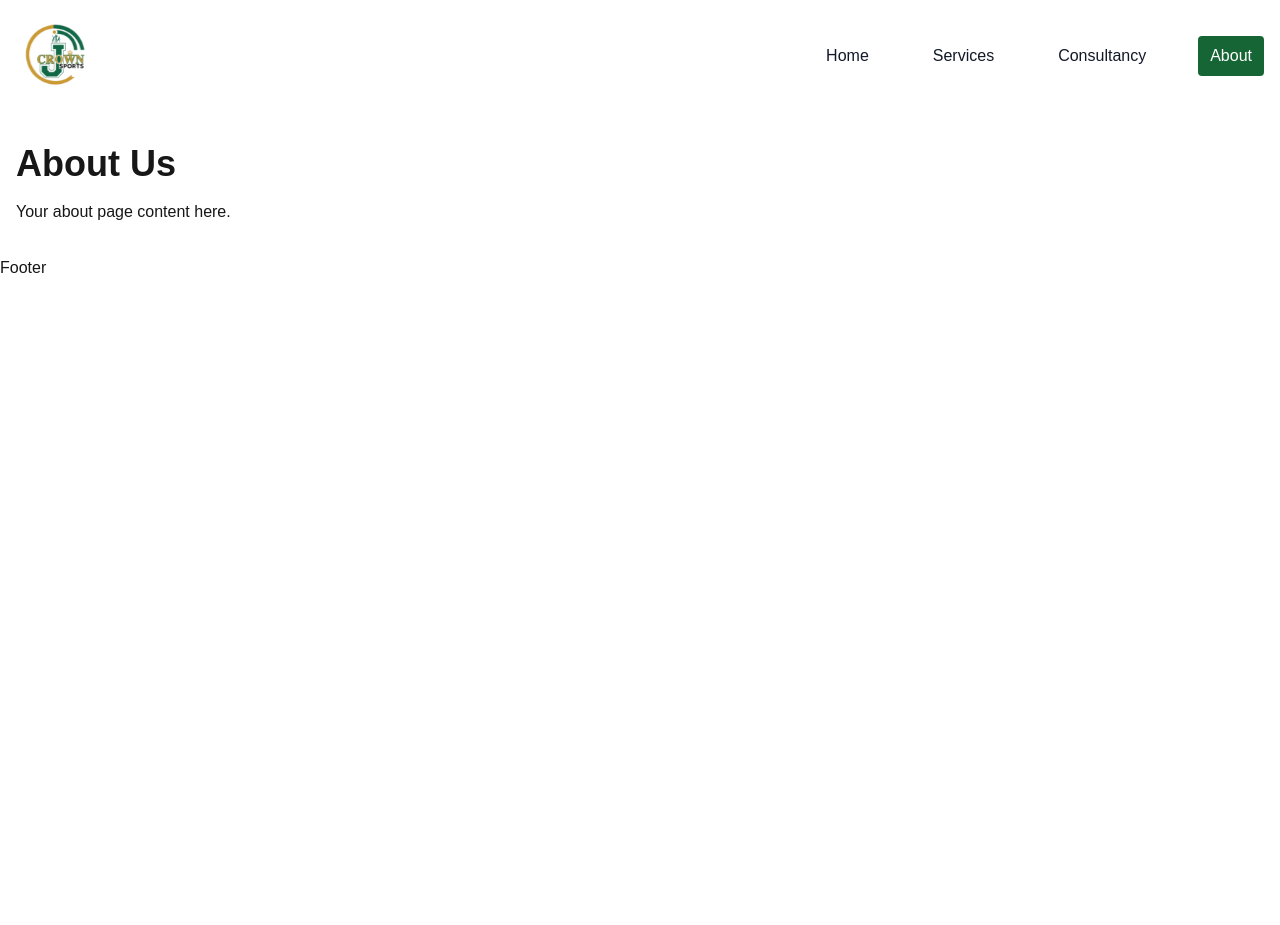
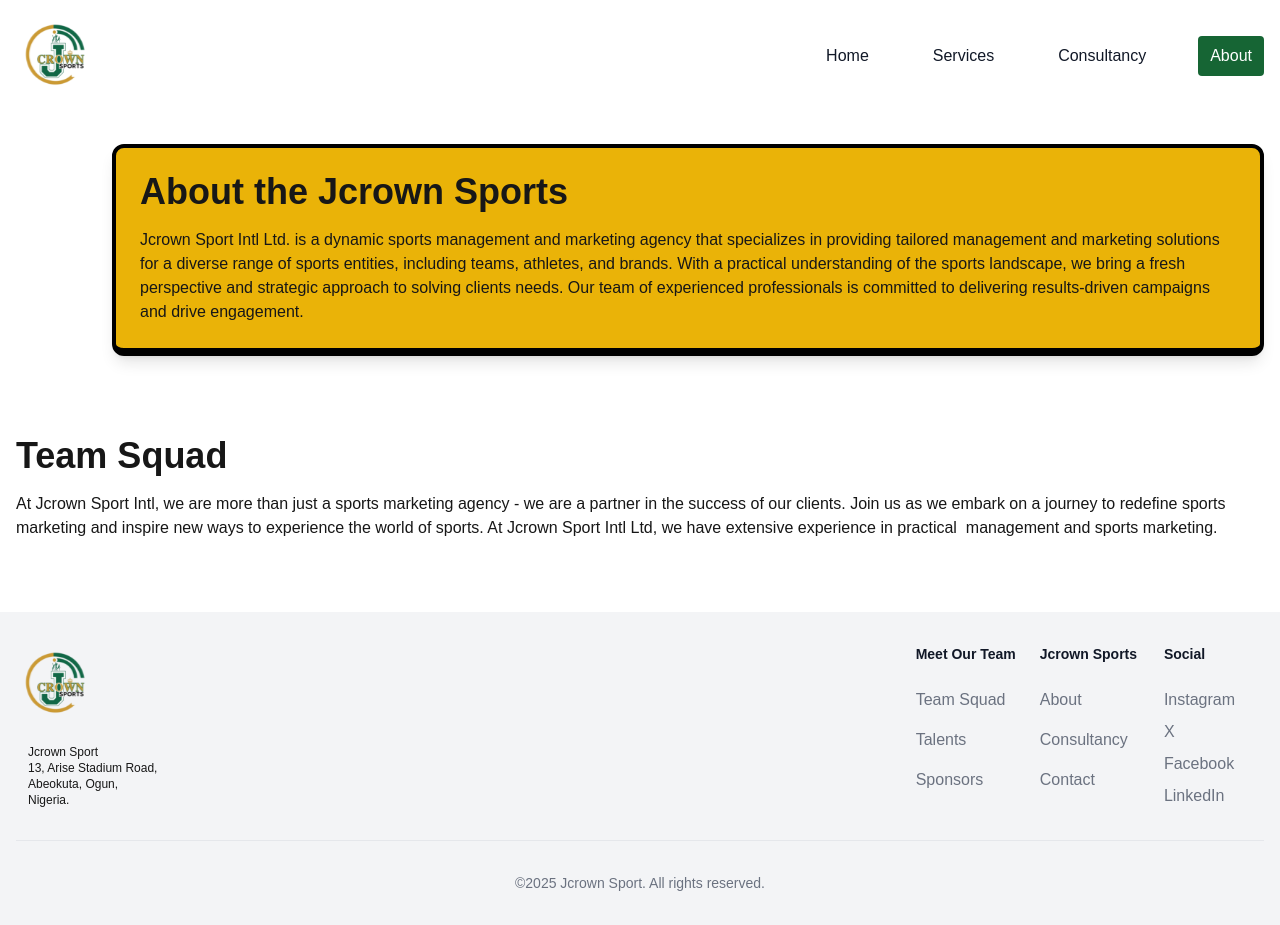
Before and after one commit to MosesAweda/Jcrown, a Next.js app: page /about in a window 1280 px wide. Before the commit the page ends 800 px from the top, so only its background shows below. Built offline with nearby package versions, Linux system fonts and the light colour scheme.

Commit message:
Full speed

```diff
--- a/app/about/page.tsx
+++ b/app/about/page.tsx
@@ -1,8 +1,20 @@
 export default function About() {
   return (
     <main className="container mx-auto px-4 py-8">
-      <h1 className="text-4xl font-bold">About Us</h1>
-      <p className="mt-4">Your about page content here.</p>
+      <div className="flex justify-end w-full">
+    <div className="bg-yellow-500 p-6 rounded-xl shadow-lg border-black  border-solid border-b-8 border-4 max-w-6xl" >
+      <h1 className="text-4xl font-bold mb-4">About the Jcrown Sports</h1>
+    Jcrown Sport Intl Ltd. is a dynamic sports management and marketing agency that specializes in providing tailored management and
+     marketing solutions for a diverse range of sports entities, including teams, athletes, and brands. With a practical understanding of the sports landscape, we bring a fresh perspective and strategic approach to solving clients needs.
+    Our team of experienced professionals is committed to delivering results-driven campaigns  and drive engagement.
+      </div>
+      </div>
+
+      <div className="mt-20">
+        <h1 className="text-4xl font-bold mb-4">Team Squad</h1>
+      At Jcrown Sport Intl, we are more than just a sports marketing agency - we are a partner in the success of our clients. Join us as we embark on a journey to redefine sports marketing and inspire new ways to experience the world of sports.
+       At Jcrown Sport Intl Ltd, we have extensive experience in practical  management and sports marketing.
+      </div>
     </main>
   )
 }
--- a/app/components/Footer.tsx
+++ b/app/components/Footer.tsx
@@ -7,8 +7,129 @@
 export default function Footer() {
 
   return (
-<div>
-    Footer
-</div>
+<footer className="bg-gray-100 dark:bg-gray-900 mt-10">
+  <div className="mx-auto w-full max-w-screen-xl p-4 py-6 lg:py-8">
+    <div className="md:flex md:justify-between">
+      <div className="mb-6 md:mb-0">
+        <a href="/" className="flex items-center">
+          <img
+            src="logo.svg"
+            className=" h-20 me-3"
+            alt=" Logo"
+          />
+
+        </a>
+        <div className="text-xs sm:ml-3 mt-5 whitespace-nowrap dark:text-white">
+          Jcrown Sport <br />
+        13, Arise Stadium Road,  <br /> Abeokuta,
+            Ogun, <br /> Nigeria.
+          </div>
+      </div>
+
+
+
+      <div className="grid grid-cols-2 gap-8 sm:gap-6 sm:grid-cols-3">
+        <div>
+          <h2 className="mb-6 text-sm font-semibold text-gray-900 ] dark:text-white">
+            Meet Our Team
+          </h2>
+          <ul className="text-gray-500 dark:text-gray-400 font-medium">
+            <li className="mb-4">
+              <a href="https://flowbite.com/" className="hover:underline">
+                Team Squad
+              </a>
+            </li>
+            <li className="mb-4">
+              <a href="https://tailwindcss.com/" className="hover:underline">
+                Talents
+              </a>
+            </li>
+            <li className="mb-4">
+              <a href="https://tailwindcss.com/" className="hover:underline">
+                Sponsors{" "}
+              </a>
+            </li>
+          </ul>
+        </div>
+        <div>
+          <h2 className="mb-6 text-sm font-semibold text-gray-900   dark:text-white">
+            {" "}
+            Jcrown Sports
+          </h2>
+          <ul className="text-gray-500 dark:text-gray-400 font-medium">
+            <li className="mb-4">
+              <a
+                href="https://github.com/themesberg/flowbite"
+                className="hover:underline "
+              >
+                About
+              </a>
+            </li>
+            <li className="mb-4">
+              <a
+                href="https://discord.gg/4eeurUVvTy"
+                className="hover:underline"
+              >
+                Consultancy
+              </a>
+            </li>
+            <li>
+              <a
+                href="https://discord.gg/4eeurUVvTy"
+                className="hover:underline"
+              >
+                Contact
+              </a>
+            </li>
+          </ul>
+        </div>
+        <div>
+          <h2 className="mb-6 text-sm font-semibold text-gray-900   dark:text-white">
+            Social
+          </h2>
+          <ul className="text-gray-500 dark:text-gray-400 font-medium">
+            <li className="mb-2">
+              <a href="#" className="hover:underline">
+                Instagram
+              </a>
+            </li>
+            <li className="mb-2">
+              <a href="#" className="hover:underline">
+                X
+              </a>
+            </li>
+            <li className="mb-2">
+              <a
+                href="https://discord.gg/4eeurUVvTy"
+                className="hover:underline"
+              >
+                Facebook
+              </a>
+            </li>
+            <li>
+              <a
+                href="https://discord.gg/4eeurUVvTy"
+                className="hover:underline"
+              >
+                LinkedIn
+              </a>
+            </li>
+          </ul>
+        </div>
+      </div>
+    </div>
+
+
+
+
+    <hr className="my-6 border-gray-200 sm:mx-auto dark:border-gray-700 lg:my-8" />
+    <div className="sm:flex sm:items-center sm:justify-center">
+      <span className="text-sm text-gray-500 sm:text-center dark:text-gray-400">
+      ©2025 Jcrown Sport. All rights reserved.
+      </span>
+    </div>
+  </div>
+</footer>
+
   );
 }
--- a/app/consultancy/page.tsx
+++ b/app/consultancy/page.tsx
@@ -1,4 +1,5 @@
 
+import linkedIn from '../../public/linkedin.svg'
 export default function Services() {
 
 
@@ -8,10 +9,10 @@
         <div className=" p-6  ">
         <div className="bg-gray-900 p-6 rounded-xl">
           <div className="max-w-md   mx-auto">
-            <div className="text-white text-2xl mb-6">Need Consultancy</div>
+            <div className="text-white text-3xl font-bold mb-6">Need Consultancy</div>
             <form className="w-full">
               <div className="flex flex-wrap -mx-3 mb-6">
-                <div className="w-full md:w-1/2 px-3">
+                <div className="w-full md:w-1/2 px-3 mb-6 md:mb-0">
                   <input
                     className="appearance-none block dark:focus:bg-gray-600 dark:bg-gray-700 dark:text-gray-300 dark:border-none w-full bg-gray-200 text-gray-700 border border-gray-200 rounded py-3 px-4 leading-tight focus:outline-none focus:bg-white focus:border-gray-500"
                     id="grid-first-name"
@@ -69,15 +70,15 @@
         <div className="flex flex-col sm:ml-20 justify-center p-6">
           <h1 className="text-4xl font-bold mt-4">Contact Us</h1>
           <p className="mt-4">Jcrown Sports </p>
-          <p className="mt-4">Jcrown Sports </p>
+
            <p className="mt-4">  13, Arise Stadium Road, Abeokuta,
         Ogun, Nigeria.</p>
 
 <p className="mt-4"> +2348087493079, +2348089222764</p>
 <p className="mt-4">  jcrownsports@gmail.com</p>
 <div className="flex mt-5 items-center gap-2">
-     <img src="/linkedin.svg" alt="linkedIn" className="w-6 h-6" />
-     <img src="/linkedin.svg" alt="linkedIn" className="w-6 h-6" />
+     <img src={linkedIn} alt="linkedIn" className="w-6 h-6" />
+
     </div>
         </div>
       </div>
--- a/app/layout.tsx
+++ b/app/layout.tsx
@@ -3,6 +3,7 @@
 import "./globals.css";
 import Footer from './components/Footer'
 import Navigation from './components/Navigation'
+
 
 const geistSans = Geist({
   variable: "--font-geist-sans",
@@ -16,7 +17,7 @@
 
 export const metadata: Metadata = {
   title: "Jcrown Sports",
-  description: "",
+  description: "Jcrown Sports",
 };
 
 export default function RootLayout({
@@ -26,6 +27,10 @@
 }>) {
   return (
     <html lang="en">
+        <head>
+
+        <link rel="icon" href="/logo.svg"  sizes="192x192" />
+      </head>
       <body
         className={`${geistSans.variable} ${geistMono.variable} antialiased`}
       >
```
